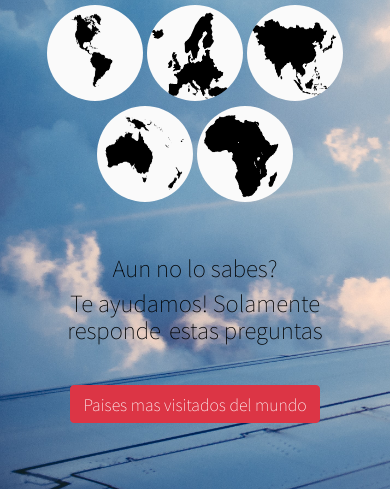
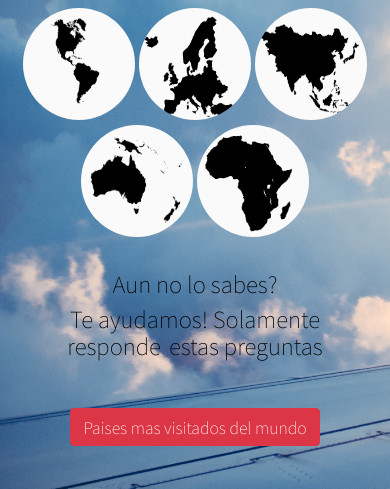
Before and after one commit to silvinazb/tomato-potato, a plain HTML site: page index.html in a window 390 px wide. Shown: the part 183-672 px from the top of the page. Drawn offline with nearby package versions, Linux system fonts and the light colour scheme.

Commit message:
volvemos a mq

```diff
--- a/css/proyectofinal4.css
+++ b/css/proyectofinal4.css
@@ -507,7 +507,7 @@ body{
 /* MEDIA QUERIES */
 @media (max-width: 411px) {
     .main img {
-    width: 6rem;
-    height: 6rem;
+    width: 7rem;
+    height: 7rem;
 }
 }
```
